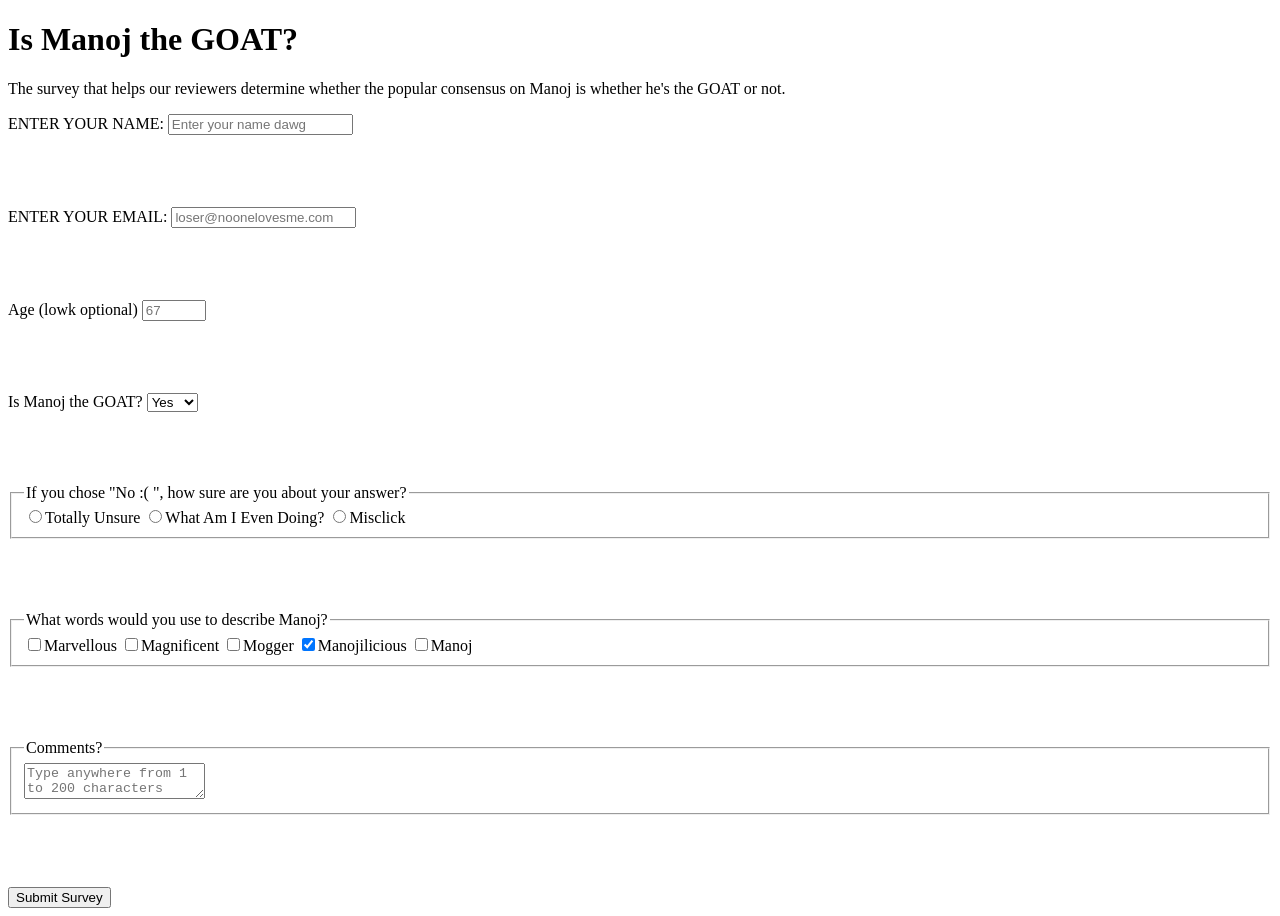
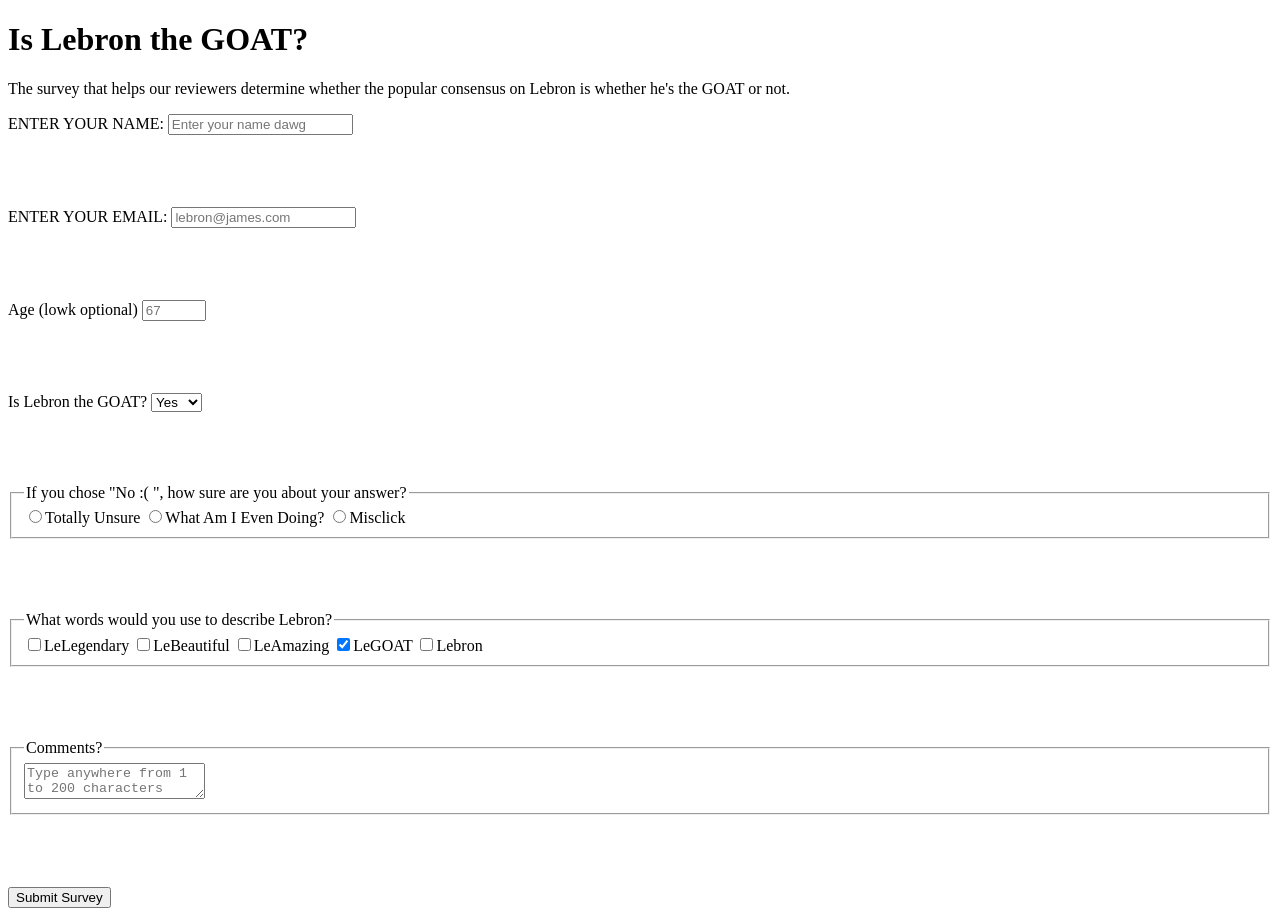
Before and after one commit to manojsingaraju2003-beep/Fun-Side-Projects, a plain HTML site: page index.html in a window 1280 px wide. Drawn offline with Linux system fonts and the light colour scheme.

Commit message:
Update survey form for Lebron instead of Manoj

```diff
--- a/index.html
+++ b/index.html
@@ -6,8 +6,8 @@
   </head>
 
   <body>
-    <h1 id="title">Is Manoj the GOAT?</h1>
-    <p id="description">The survey that helps our reviewers determine whether the popular consensus on Manoj is whether he's the GOAT or not.</p>
+    <h1 id="title">Is Lebron the GOAT?</h1>
+    <p id="description">The survey that helps our reviewers determine whether the popular consensus on Lebron is whether he's the GOAT or not.</p>
     <form id="survey-form" action="https://formspree.io/f/mojgnbgl" method="POST">
       <label for="name" id="name-label">ENTER YOUR NAME:</label>
       <input required name="name" id="name" type="text" placeholder="Enter your name dawg"></input><br>
@@ -16,7 +16,7 @@
        </br>
        </br>
       <label for="email" id="email-label">ENTER YOUR EMAIL:</label>
-      <input id="email" type="email" placeholder="loser@noonelovesme.com" name="email"></input><br>
+      <input id="email" type="email" placeholder="lebron@james.com" name="email"></input><br>
 
 </br>
              </br>
@@ -29,7 +29,7 @@
        </br>
        </br>
        </br>
-      <label for="dropdown" id="dropdown-label">Is Manoj the GOAT?</label>
+      <label for="dropdown" id="dropdown-label">Is Lebron the GOAT?</label>
       <select id="dropdown" name="goat-answer">
         <option>Yes</option>
         <option>No :(</option>
@@ -50,12 +50,12 @@
        </br>
        </br>
       <fieldset>
-        <legend>What words would you use to describe Manoj?</legend>
-        <input type="checkbox" value="marvellous" name="descriptions">Marvellous</input>
-        <input type="checkbox" value="magnificent" name="descriptions">Magnificent</input>
-        <input type="checkbox" value="mogger" name="descriptions">Mogger</input>
-        <input checked type="checkbox" value="Manojilicious" name="descriptions">Manojilicious</input>
-        <input required type="checkbox" value="Manoj" name="descriptions">Manoj</input>
+        <legend>What words would you use to describe Lebron?</legend>
+        <input type="checkbox" value="LeLegendary" name="descriptions">LeLegendary</input>
+        <input type="checkbox" value="LeBeautiful" name="descriptions">LeBeautiful</input>
+        <input type="checkbox" value="LeAmazing" name="descriptions">LeAmazing</input>
+        <input checked type="checkbox" value="LeGOAT" name="descriptions">LeGOAT</input>
+        <input required type="checkbox" value="Lebron" name="descriptions">Lebron</input>
       </fieldset>
 </br>
              </br>
```
